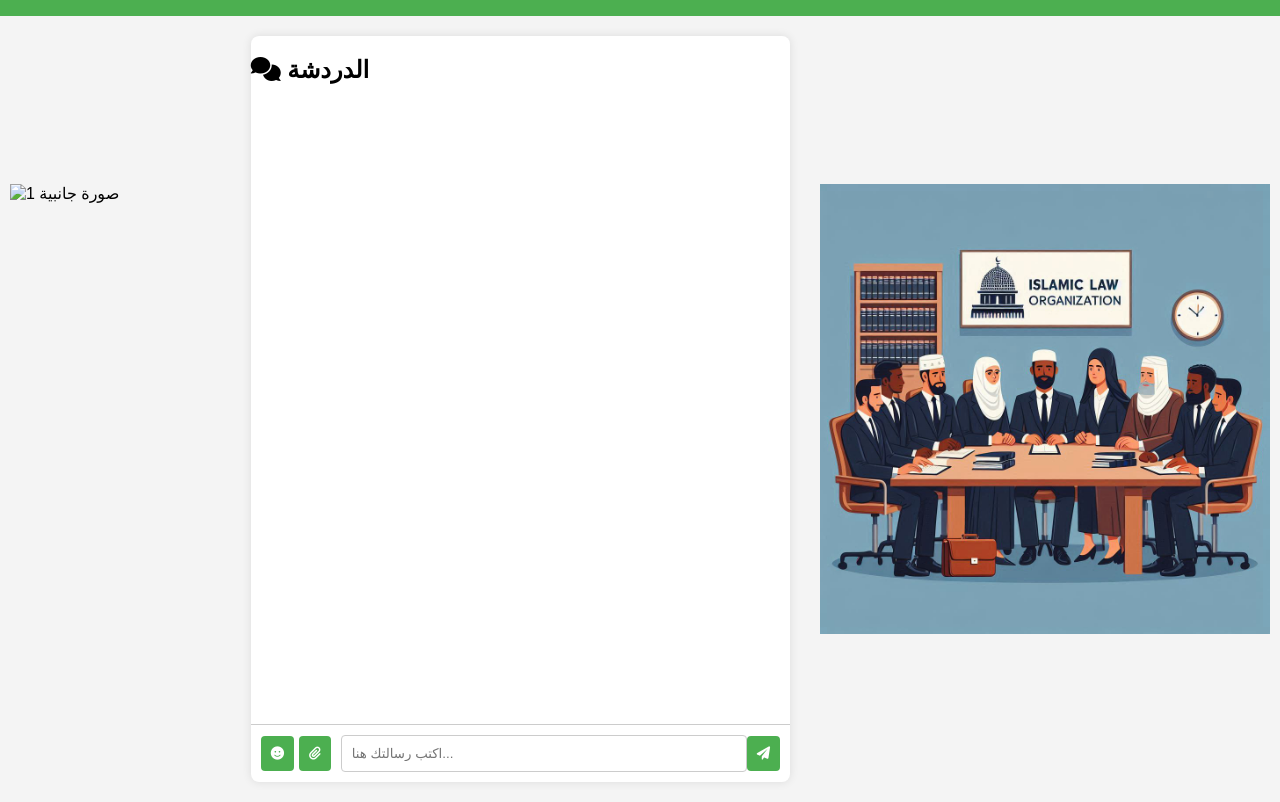
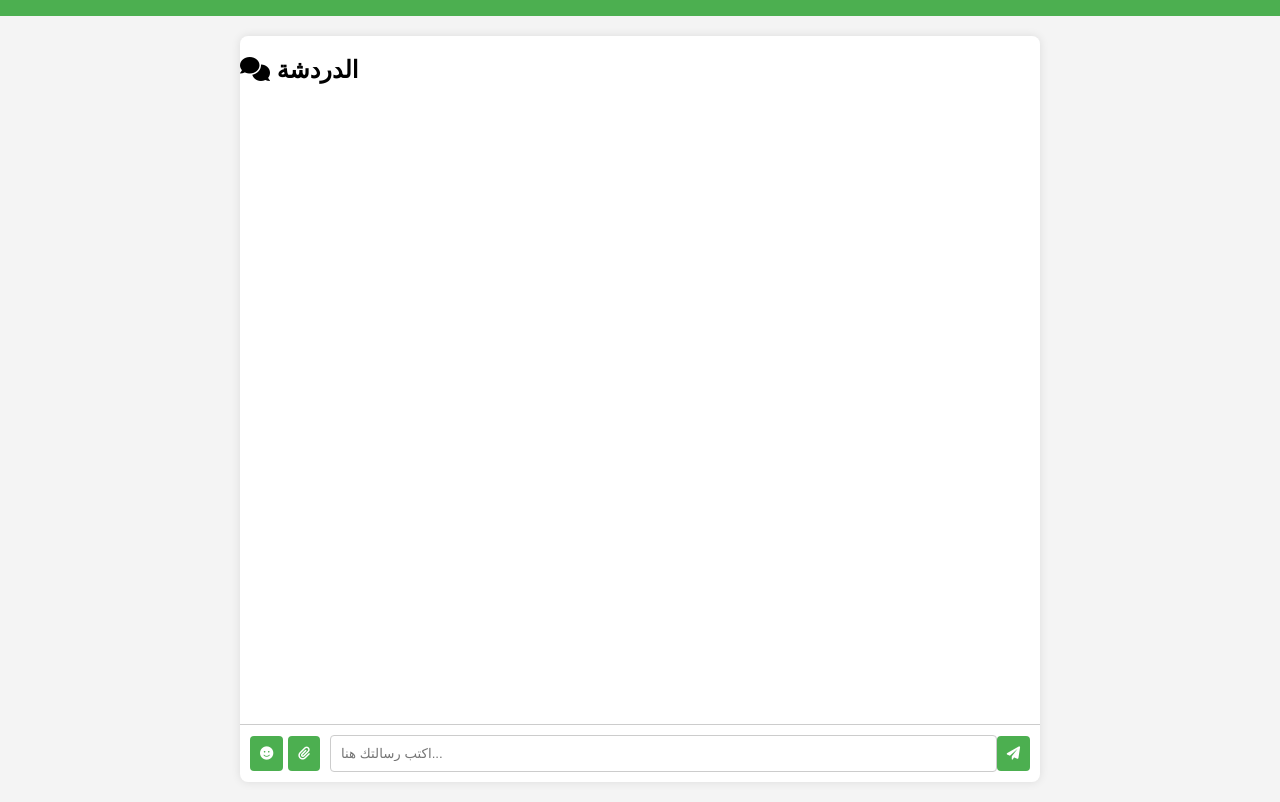
Before and after one commit to AlgerianWolf/Organization-for-the-Preservation-and-Application-of-Islamic-Law, a plain HTML site: page index.html in a window 1280 px wide. Shown: the part 95-897 px from the top of the page. Drawn offline with Linux system fonts and the light colour scheme; files whose address does not match are found by name.

Commit message:
Add files via upload

```diff
--- a/index.html
+++ b/index.html
@@ -12,7 +12,6 @@
         <h1>مرحبًا بكم في منصة التواصل</h1>
     </header>
     <div id="container">
-        <img src="file:///C:/Users/2023/Pictures/OIG4%20(1).jfif" id="sideImageLeft" alt="صورة جانبية 1">
         <section id="chat">
             <h2><i class="fas fa-comments"></i> الدردشة</h2>
             <div id="chatBox">
@@ -33,8 +32,7 @@
                 <span onclick="insertEmoji('😡')">😡</span>
             </div>
         </section>
-        <img src="file:///C:/Users/2023/Pictures/_8a532354-1f74-4889-a1ef-ce38cbd198a7.jfif" id="sideImageRight" alt="صورة جانبية 2">
-    </div>
+        </div>
     <script src="script.js"></script>
 </body>
 </html>
```
